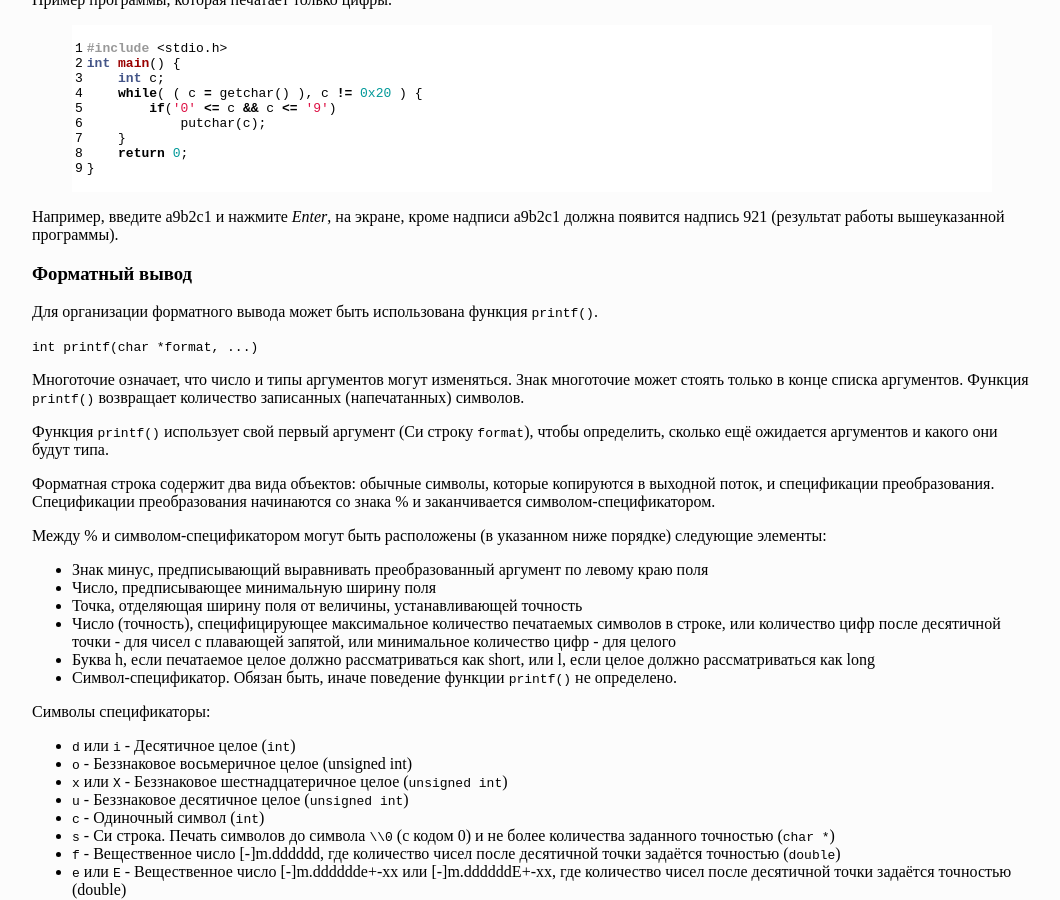
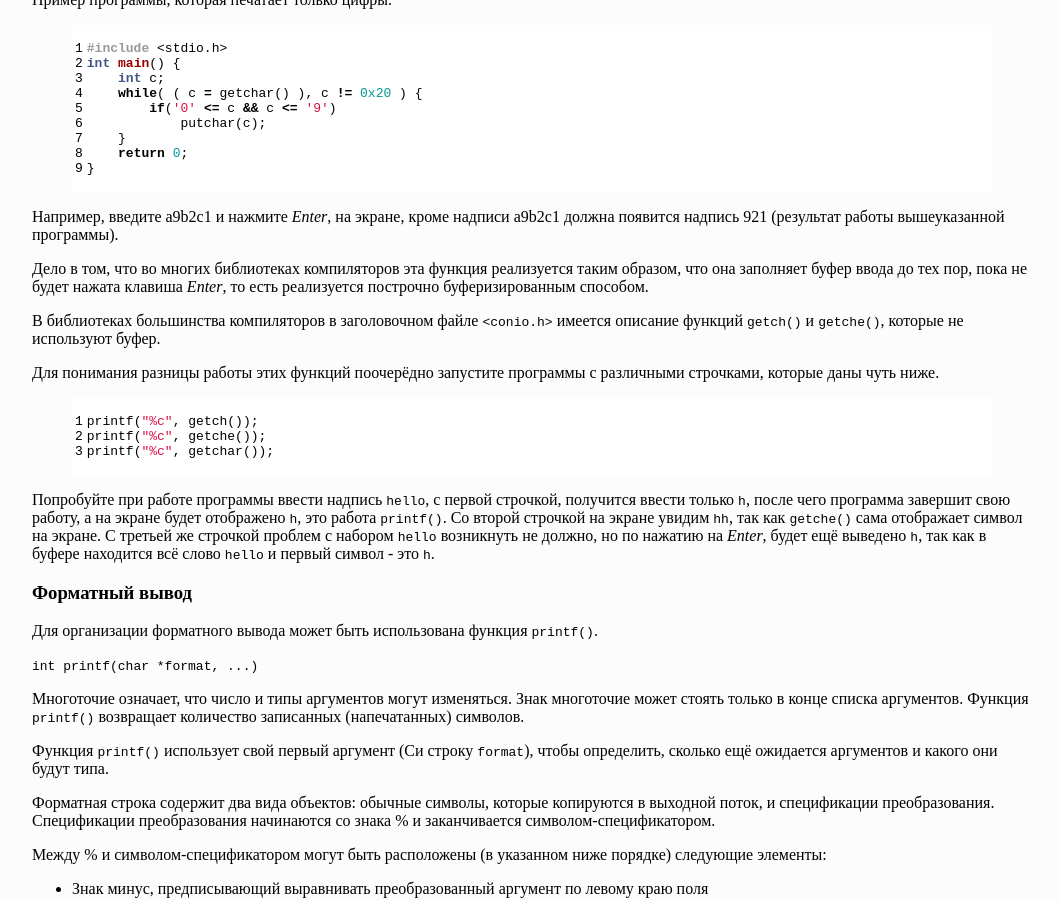
Before and after one commit to codemore-ru/codemore-ru.github.io, a Jekyll site: the page built from _posts/programming/2013-12-28-programming-c-io.md, in a window 1280 px wide and 900 px high, scrolled down 1029 px. Shown: the whole window, without its empty margins (108-1168 px from the left). Built offline with Jekyll 4.4.1, drawn with Linux system fonts in a browser that asks for light colours.

Commit message:
Добавлено описание getch()
Не буферезированный ввод, но ожидание нажатия остаётся

```diff
--- a/_posts/programming/2013-12-28-programming-c-io.md
+++ b/_posts/programming/2013-12-28-programming-c-io.md
@@ -59,6 +59,20 @@ int main() {
 {% endhighlight %}
 
 Например, введите a9b2c1 и нажмите *Enter*, на экране, кроме надписи a9b2c1 должна появится надпись 921 (результат работы вышеуказанной программы).
+
+Дело в том, что во многих библиотеках компиляторов эта функция реализуется таким образом, что она заполняет буфер ввода до тех пор, пока не будет нажата клавиша *Enter*, то есть реализуется построчно буферизированным способом.
+
+В библиотеках большинства компиляторов в заголовочном файле `<conio.h>` имеется описание функций `getch()` и `getche()`, которые не используют буфер.
+
+Для понимания разницы работы этих функций поочерёдно запустите программы с различными строчками, которые даны чуть ниже.
+
+{% highlight cpp linenos %}
+printf("%c", getch());
+printf("%c", getche());
+printf("%c", getchar());
+{% endhighlight %}
+
+Попробуйте при работе программы ввести надпись `hello`, с первой строчкой, получится ввести только `h`, после чего программа завершит свою работу, а на экране будет отображено `h`, это работа `printf()`. Со второй строчкой на экране увидим `hh`, так как `getche()` сама отображает символ на экране. С третьей же строчкой проблем с набором `hello` возникнуть не должно, но по нажатию на *Enter*, будет ещё выведено `h`, так как в буфере находится всё слово `hello` и первый символ - это `h`.
 
 ### Форматный вывод
 
```
